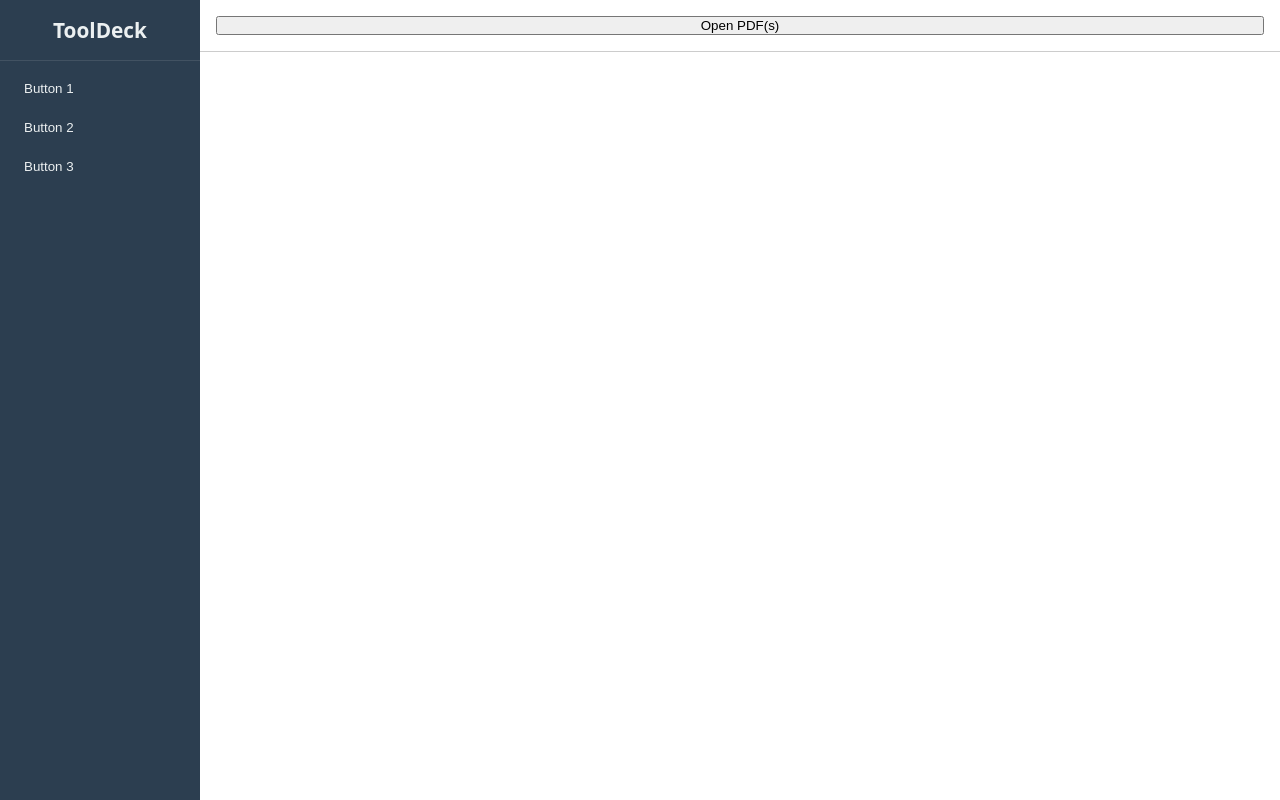
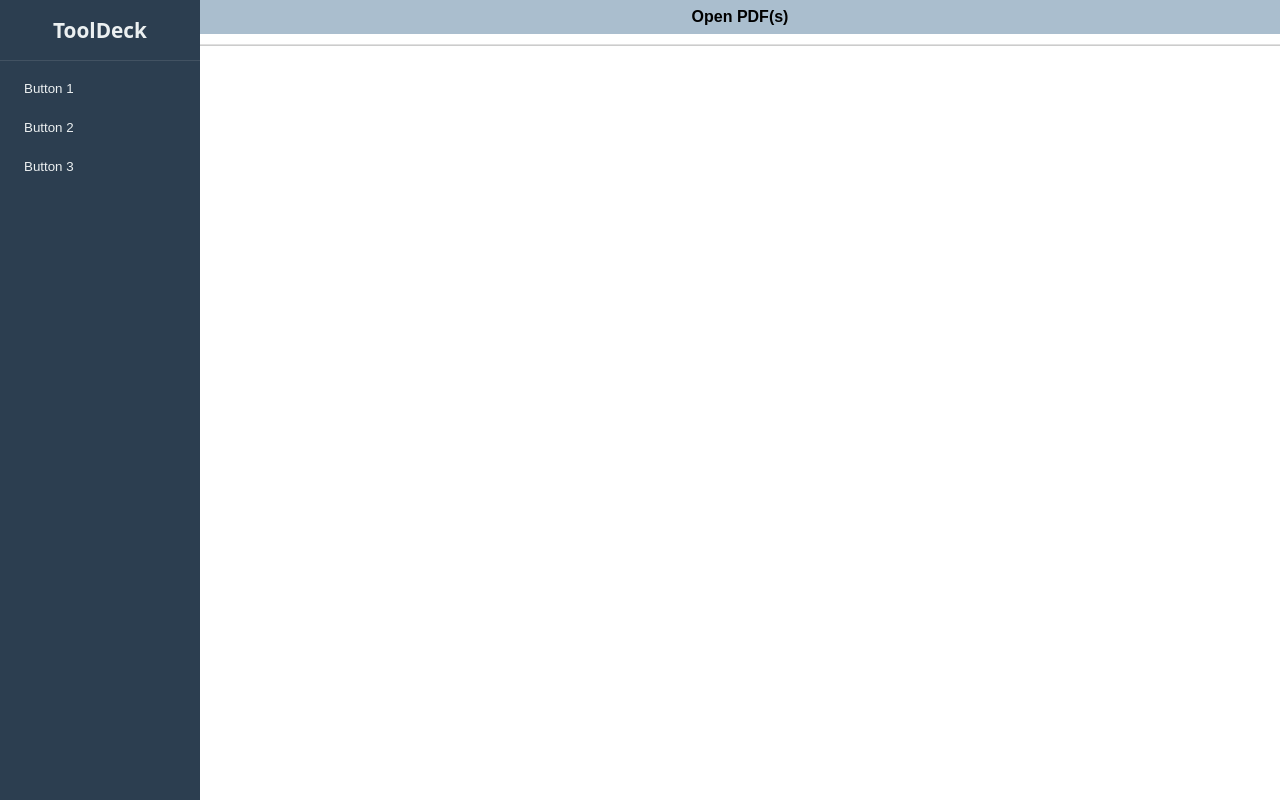
Before and after one commit to Alinur1/LocalPDF_Studio, an Electron app: page src/renderer/index.html in a window 1280 px wide. Drawn offline with Linux system fonts and the light colour scheme.

Commit message:
CSS changed for open pdf button

```diff
--- a/src/renderer/app.js
+++ b/src/renderer/app.js
@@ -21,9 +21,7 @@ window.addEventListener('DOMContentLoaded', () => {
         });
     });
 
-    const openPdfBtn = document.createElement('button');
-    openPdfBtn.textContent = 'Open PDF(s)';
-    openPdfBtn.style.margin = '1rem';
+    const openPdfBtn = document.getElementById('open-pdf-btn');
 
     openPdfBtn.addEventListener('click', async () => {
         const files = await window.electronAPI.selectPdfs();
--- a/src/renderer/index.html
+++ b/src/renderer/index.html
@@ -23,6 +23,11 @@
 
         <!-- Main area -->
         <main id="main">
+            <!-- Open PDF button -->
+            <div class="pdf-open-bar">
+                <button class="open-pdf-btn" id="open-pdf-btn">Open PDF(s)</button>
+            </div>
+
             <!-- Tab bar -->
             <div id="tab-bar"></div>
 
--- a/src/renderer/styles/main.css
+++ b/src/renderer/styles/main.css
@@ -16,6 +16,30 @@ html,
     color: #333;
     background: #fafafa;
     display: flex;
+}
+
+.pdf-open-bar {
+    display: flex;
+    align-items: center;
+    padding: 0.3rem;
+    background: #fff;
+    border-bottom: 1px solid #e0e0e0;
+}
+
+.open-pdf-btn {
+    background: #9ab2c5d5;
+    color: #000000;
+    border: none;
+    padding: 0.5rem 1.2rem;
+    font-size: 1rem;
+    cursor: pointer;
+    transition: background 0.2s;
+    font-weight: bold;
+}
+
+.open-pdf-btn:hover {
+    color: #fff;
+    background: #245a8d;
 }
 
 /* Sidebar */
```
